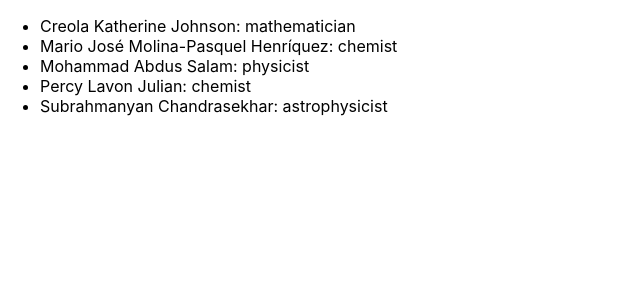
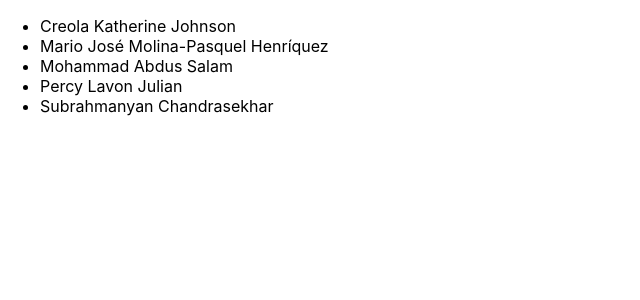
Before and after one commit to lxpan/my-first-react-app, a React (Create React App) app: page / in a window 1280 px wide. Shown: the top 300 px of the page, without its empty margins (0-640 px from the left). Built offline with nearby package versions, Linux system fonts and the light colour scheme.

Commit message:
Replace people array with more detailed data

```diff
--- a/src/index.js
+++ b/src/index.js
@@ -4,16 +4,28 @@ import './index.css';
 import App from './App';
 import reportWebVitals from './reportWebVitals';
 
-const people = [
-  'Creola Katherine Johnson: mathematician',
-  'Mario José Molina-Pasquel Henríquez: chemist',
-  'Mohammad Abdus Salam: physicist',
-  'Percy Lavon Julian: chemist',
-  'Subrahmanyan Chandrasekhar: astrophysicist'
-];
+const people = [{
+  id: 0,
+  name: 'Creola Katherine Johnson',
+  profession: 'mathematician',
+}, {
+  id: 1,
+  name: 'Mario José Molina-Pasquel Henríquez',
+  profession: 'chemist',
+}, {
+  id: 2,
+  name: 'Mohammad Abdus Salam',
+  profession: 'physicist',
+}, {
+  name: 'Percy Lavon Julian',
+  profession: 'chemist',
+}, {
+  name: 'Subrahmanyan Chandrasekhar',
+  profession: 'astrophysicist',
+}];
 
 function List() {
-  const listItems = people.map(person => <li>{person}</li>);
+  const listItems = people.map(person => <li>{person.name}</li>);
   return <ul>{listItems}</ul>;
 }
 
```
